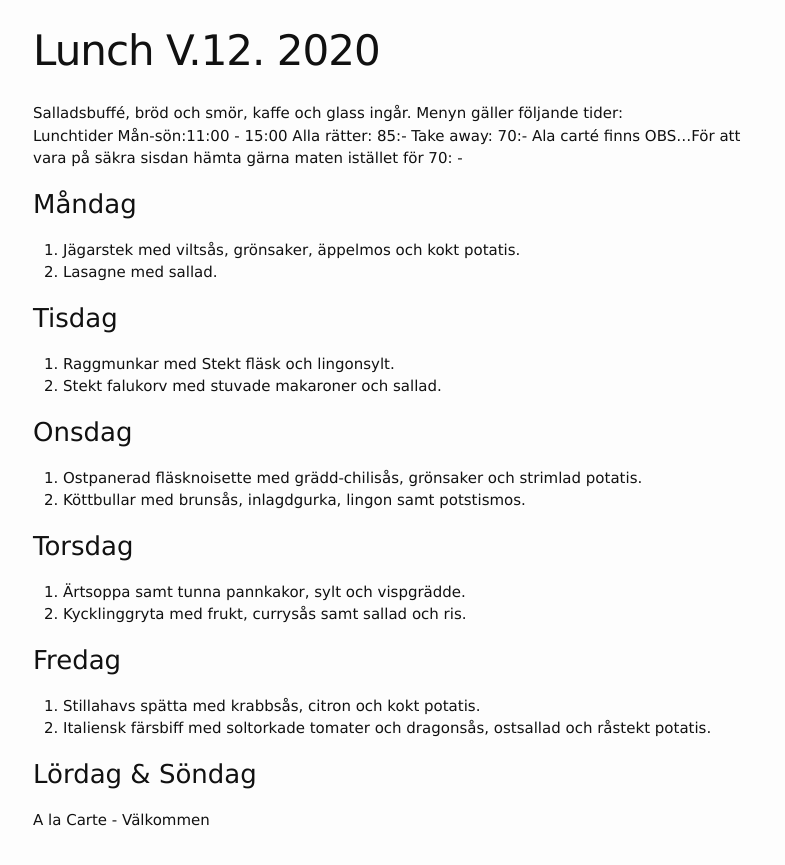
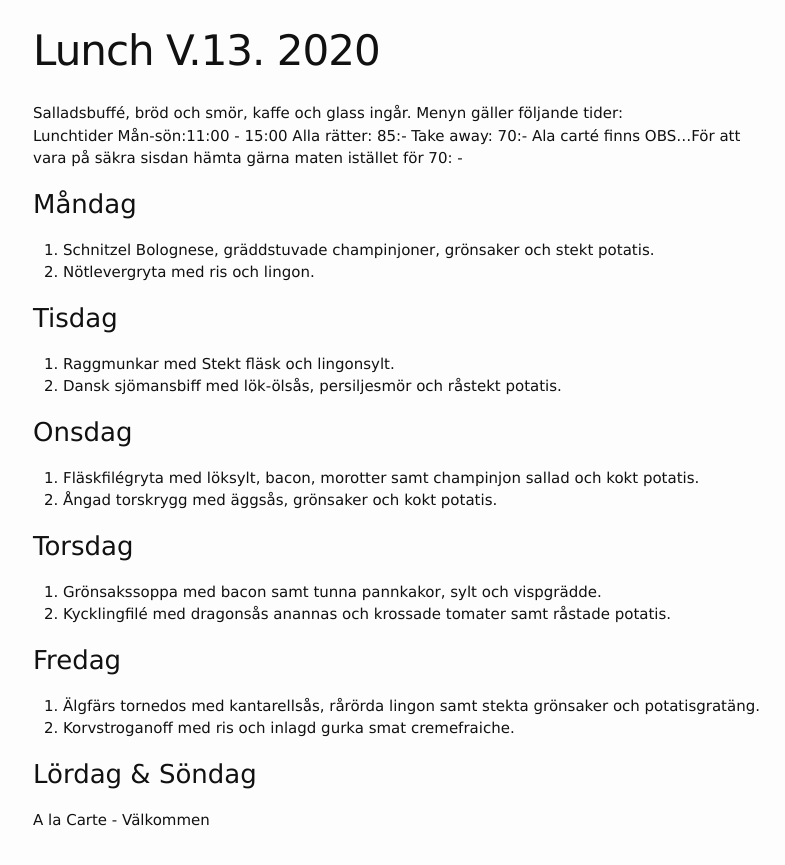
Before and after one commit to FarInn62/farinn62.github.io, a Jekyll site: the page built from lunch.md, in a window 1280 px wide. Shown: the top 865 px of the page, without its empty margins (237-1022 px from the left). Built offline with Jekyll 4.4.1, drawn with Linux system fonts in a browser that asks for light colours.

Commit message:
Update lunch.md

```diff
--- a/lunch.md
+++ b/lunch.md
@@ -1,6 +1,6 @@
 ---
 layout: foodmenu
-title: Lunch V.12. 2020
+title: Lunch V.13. 2020
 permalink: /lunch/
 published: true
 ---
@@ -13,24 +13,24 @@ OBS...För att vara på säkra sisdan hämta gärna maten istället för 70: -
 
 
 ### Måndag
-1. Jägarstek med viltsås, grönsaker, äppelmos och kokt potatis.
-2. Lasagne med sallad.
+1. Schnitzel Bolognese, gräddstuvade champinjoner, grönsaker och stekt potatis.
+2. Nötlevergryta med ris och lingon.
 
 ### Tisdag
 1. Raggmunkar med Stekt fläsk och lingonsylt.
-2. Stekt falukorv med stuvade makaroner och sallad.
+2. Dansk sjömansbiff med lök-ölsås, persiljesmör och råstekt potatis.
 
 ### Onsdag
-1. Ostpanerad fläsknoisette med grädd-chilisås, grönsaker och strimlad potatis.
-2. Köttbullar med brunsås, inlagdgurka, lingon samt potstismos.
+1. Fläskfilégryta med löksylt, bacon, morotter samt champinjon sallad och kokt potatis.
+2. Ångad torskrygg med äggsås, grönsaker och kokt potatis.
 
 ### Torsdag
-1. Ärtsoppa samt tunna pannkakor, sylt och vispgrädde.
-2. Kycklinggryta med frukt, currysås samt sallad och ris.
+1. Grönsakssoppa med bacon samt tunna pannkakor, sylt och vispgrädde.
+2. Kycklingfilé med dragonsås anannas och krossade tomater samt råstade potatis.
 
 ### Fredag
-1. Stillahavs spätta med krabbsås, citron och kokt potatis.
-2. Italiensk färsbiff med soltorkade tomater och dragonsås, ostsallad och råstekt potatis.
+1. Älgfärs tornedos med kantarellsås, rårörda lingon samt stekta grönsaker och potatisgratäng.
+2. Korvstroganoff med ris och inlagd gurka smat cremefraiche.
 
 
 
```
